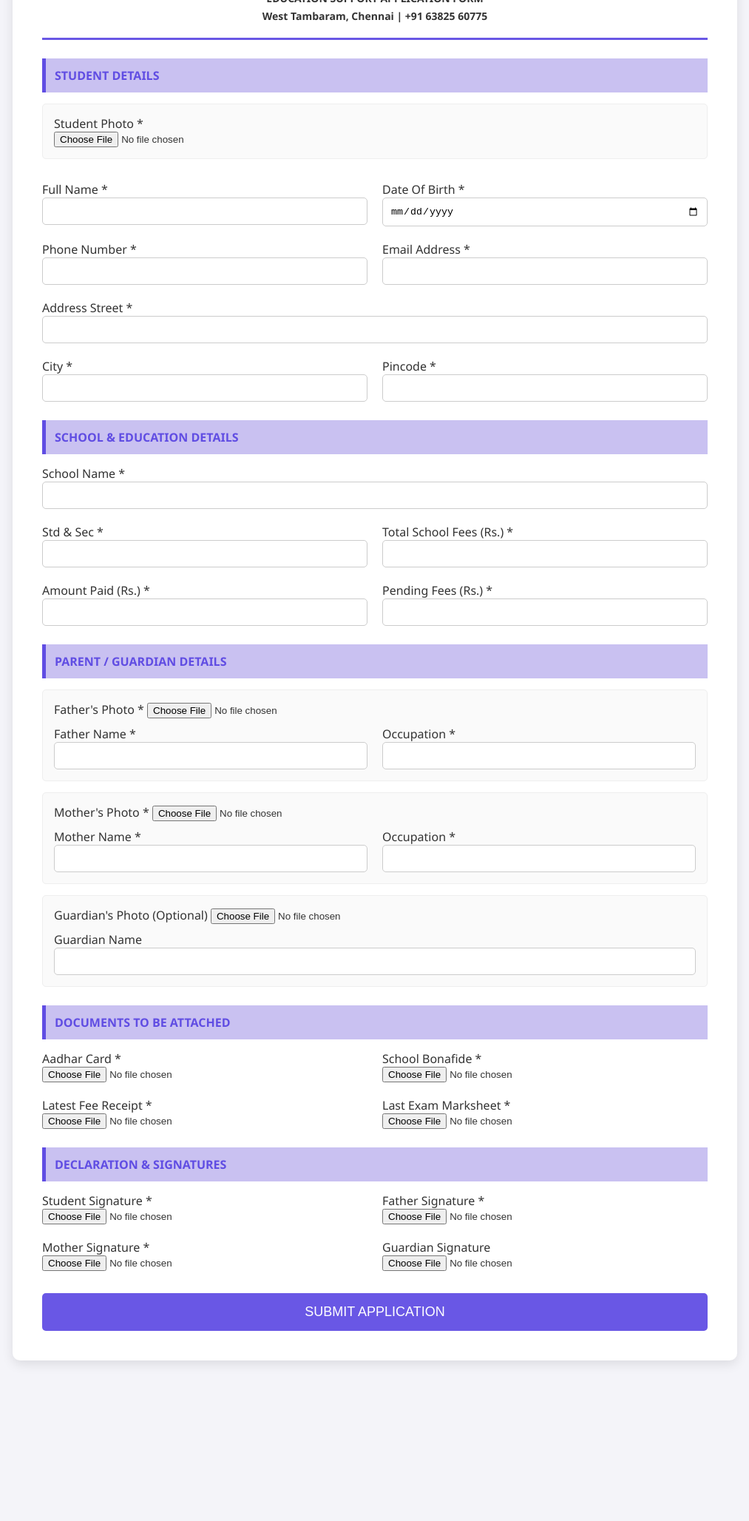
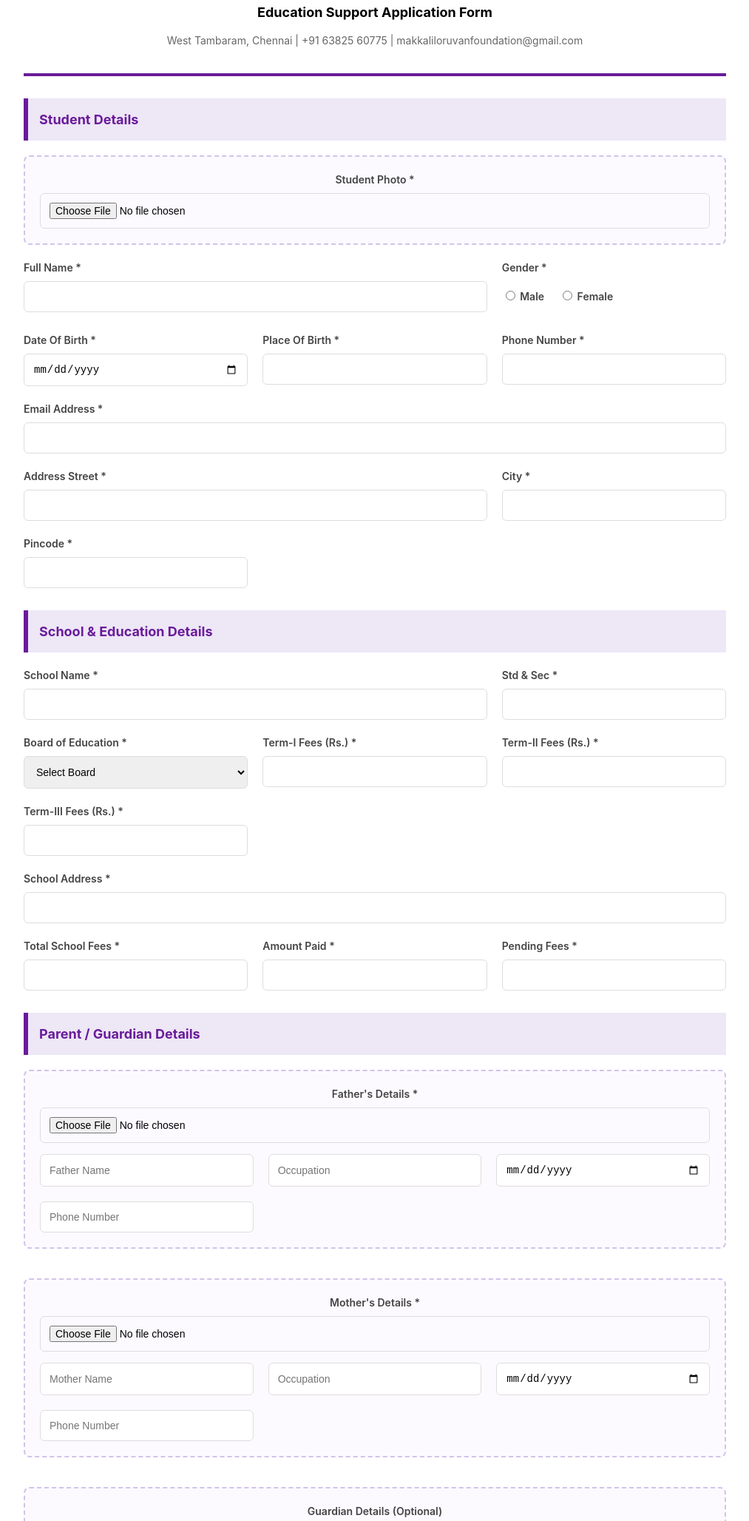
Before and after one commit to surhendhaar07/MOF-app, a website: page index.html in a window 1280 px wide. Shown: the part 123-2179 px from the top of the page at 74% size, without its empty margins (133-1146 px from the left). Before the commit the page ends 1990 px from the top, so only its background shows below. Drawn offline with Linux system fonts and the light colour scheme.

Commit message:
Update index.html

```diff
--- a/index.html
+++ b/index.html
@@ -3,158 +3,184 @@
 <head>
     <meta charset="UTF-8">
     <meta name="viewport" content="width=device-width, initial-scale=1.0">
-    <title>Makkalil Oruvan Foundation - Education Support Form</title>
+    <title>MOF - Full Application Form</title>
     <script src="https://cdnjs.cloudflare.com/ajax/libs/html2pdf.js/0.10.1/html2pdf.bundle.min.js"></script>
     <style>
-        :root { --primary: #4c36e0d5; --bg: #f4f4f9; --white: #ffffff; --text: #333; }
-        body { font-family: 'Segoe UI', Arial, sans-serif; background-color: var(--bg); color: var(--text); padding: 20px; }
-        .container { max-width: 900px; margin: auto; background: var(--white); padding: 40px; border-radius: 10px; box-shadow: 0 5px 15px rgba(0,0,0,0.1); }
-        .header { text-align: center; border-bottom: 3px solid var(--primary); padding-bottom: 15px; margin-bottom: 25px; }
-        .header h1 { color: var(--primary); margin: 0; font-size: 28px; }
-        .header p { margin: 5px 0; font-weight: bold; font-size: 14px; }
-        .section-title { background: #3110c742; color: var(--primary); padding: 12px; font-weight: bold; border-left: 5px solid var(--primary); margin: 25px 0 15px; }
-        .grid { display: grid; grid-template-columns: 1fr 1fr; gap: 20px; }
-        .full { grid-column: span 2; }
-        .form-group { display: flex; flex-direction: column; }`
-        label { font-weight: 600; margin-bottom: 8px; font-size: 13px; }
-        input[type="text"], input[type="date"], input[type="email"], input[type="number"] { padding: 10px; border: 1px solid #ccc; border-radius: 5px; outline: none; }
-        .photo-box { border: 1px solid #eee; padding: 15px; background: #fafafa; border-radius: 5px; margin-bottom: 10px; }
-        .preview { max-width: 120px; max-height: 120px; display: none; margin-top: 10px; border: 2px solid #ddd; }
-        .sig-preview { max-width: 200px; max-height: 80px; display: none; margin-top: 10px; border: 1px dashed #aaa; }
-        .file-status { color: #2e7d32; font-size: 12px; font-weight: bold; margin-top: 5px; display: none; }
-        .instructions { background: #fff9c4; padding: 20px; border-radius: 5px; font-size: 14px; margin-top: 20px; line-height: 1.6; }
-        button { background: var(--primary); color: white; border: none; padding: 15px; font-size: 18px; border-radius: 5px; cursor: pointer; width: 100%; margin-top: 30px; transition: 0.3s; }
-        button:hover { background: #26148c; }
-        #loading { display: none; text-align: center; color: var(--primary); font-weight: bold; margin-top: 15px; }
+        :root { --primary: #6a1b9a; --bg: #f5f5f7; }
+        body { font-family: 'Inter', Arial, sans-serif; background: var(--bg); padding: 20px; line-height: 1.5; }
+        .container { max-width: 950px; margin: auto; background: #fff; padding: 40px; border-radius: 12px; box-shadow: 0 10px 30px rgba(0,0,0,0.1); }
+        .header { text-align: center; border-bottom: 4px solid var(--primary); padding-bottom: 20px; margin-bottom: 30px; }
+        .header h1 { color: var(--primary); margin: 0; font-size: 32px; text-transform: uppercase; }
+        .section-title { background: #ede7f6; color: var(--primary); padding: 15px; font-weight: bold; border-left: 6px solid var(--primary); margin: 30px 0 20px; font-size: 18px; }
+        .grid { display: grid; grid-template-columns: 1fr 1fr 1fr; gap: 20px; }
+        .full { grid-column: span 3; }
+        .two-thirds { grid-column: span 2; }
+        .form-group { display: flex; flex-direction: column; }
+        label { font-weight: 600; margin-bottom: 8px; font-size: 14px; color: #444; }
+        input, select { padding: 12px; border: 1px solid #ddd; border-radius: 6px; font-size: 14px; }
+        .upload-area { border: 2px dashed #d1c4e9; padding: 20px; background: #fcfaff; border-radius: 8px; text-align: center; }
+        .preview { max-width: 150px; max-height: 150px; display: none; margin: 15px auto 0; border: 2px solid #eee; border-radius: 4px; }
+        .sig-preview { max-width: 250px; max-height: 100px; display: none; margin: 10px 0 0; border: 1px solid #ddd; }
+        .file-label { font-size: 12px; color: #388e3c; font-weight: bold; display: none; margin-top: 8px; }
+        button { background: var(--primary); color: white; border: none; padding: 18px; font-size: 20px; font-weight: bold; border-radius: 8px; cursor: pointer; width: 100%; margin-top: 40px; }
+        #loading { display: none; text-align: center; font-weight: bold; color: var(--primary); margin-top: 20px; }
         .avoid-break { page-break-inside: avoid; }
+        .radio-group { display: flex; gap: 20px; padding: 10px 0; }
     </style>
 </head>
 <body>
 
 <div class="container" id="form-content">
     <div class="header avoid-break">
-        <h1>MAKKALIL ORUVAN FOUNDATION</h1>
-        <p>EDUCATION SUPPORT APPLICATION FORM</p>
-        <p>West Tambaram, Chennai | +91 63825 60775</p>
+        <h1>Makkalil Oruvan Foundation</h1>
+        <p style="font-weight: bold; font-size: 18px; margin: 10px 0;">Education Support Application Form</p>
+        <p style="font-size: 14px; color: #666;">West Tambaram, Chennai | +91 63825 60775 | makkaliloruvanfoundation@gmail.com</p>
     </div>
 
-    <form id="appForm">
-        <div class="section-title avoid-break">STUDENT DETAILS</div>
+    <form id="fullAppForm">
+        <div class="section-title avoid-break">Student Details</div>
         <div class="grid avoid-break">
-            <div class="form-group full photo-box">
-                <label>Student Photo * </label>
-                <input type="file" id="f_Student_Photo" accept="image/*" onchange="prev(event, 'v1')" required>
+            <div class="form-group full upload-area">
+                <label>Student Photo *</label>
+                <input type="file" id="f_Student_Photo" accept="image/*" onchange="pv(event, 'v1')" required>
                 <img id="v1" class="preview">
             </div>
-            <div class="form-group"><label>Full Name * </label><input type="text" name="sName" required></div>
-            <div class="form-group"><label>Date Of Birth * </label><input type="date" name="sDob" required></div>
-            <div class="form-group"><label>Phone Number * </label><input type="text" name="sPhone" required></div>
-            <div class="form-group"><label>Email Address * </label><input type="email" name="sEmail" required></div>
-            <div class="form-group full"><label>Address Street * </label><input type="text" name="sAddr" required></div>
-            <div class="form-group"><label>City * </label><input type="text" name="sCity" required></div>
-            <div class="form-group"><label>Pincode * </label><input type="text" name="sPin" required></div>
+            <div class="form-group two-thirds"><label>Full Name *</label><input type="text" name="sName" required></div>
+            <div class="form-group"><label>Gender *</label>
+                <div class="radio-group">
+                    <label><input type="radio" name="gender" value="Male" required> Male</label>
+                    <label><input type="radio" name="gender" value="Female" required> Female</label>
+                </div>
+            </div>
+            <div class="form-group"><label>Date Of Birth *</label><input type="date" name="sDob" required></div>
+            <div class="form-group"><label>Place Of Birth *</label><input type="text" name="sPlace" required></div>
+            <div class="form-group"><label>Phone Number *</label><input type="text" name="sPhone" required></div>
+            <div class="form-group full"><label>Email Address *</label><input type="email" name="sEmail" required></div>
+            <div class="form-group two-thirds"><label>Address Street *</label><input type="text" name="sAddr" required></div>
+            <div class="form-group"><label>City *</label><input type="text" name="sCity" required></div>
+            <div class="form-group"><label>Pincode *</label><input type="text" name="sPin" required></div>
         </div>
 
-        <div class="section-title avoid-break">SCHOOL & EDUCATION DETAILS</div>
+        <div class="section-title avoid-break">School & Education Details</div>
         <div class="grid avoid-break">
-            <div class="form-group full"><label>School Name * </label><input type="text" name="schName" required></div>
-            <div class="form-group"><label>Std & Sec * </label><input type="text" name="schStd" required></div>
-            <div class="form-group"><label>Total School Fees (Rs.) * </label><input type="number" name="schTotal" required></div>
-            <div class="form-group"><label>Amount Paid (Rs.) * </label><input type="number" name="schPaid" required></div>
-            <div class="form-group"><label>Pending Fees (Rs.) * </label><input type="number" name="schPending" required></div>
+            <div class="form-group two-thirds"><label>School Name *</label><input type="text" name="schName" required></div>
+            <div class="form-group"><label>Std & Sec *</label><input type="text" name="schStd" required></div>
+            <div class="form-group"><label>Board of Education *</label>
+                <select name="schBoard" required>
+                    <option value="">Select Board</option>
+                    <option value="Matriculation">Matriculation</option>
+                    <option value="CBSE">CBSE</option>
+                    <option value="ICSE">ICSE</option>
+                </select>
+            </div>
+            <div class="form-group"><label>Term-I Fees (Rs.) *</label><input type="number" name="t1" required></div>
+            <div class="form-group"><label>Term-II Fees (Rs.) *</label><input type="number" name="t2" required></div>
+            <div class="form-group"><label>Term-III Fees (Rs.) *</label><input type="number" name="t3" required></div>
+            <div class="form-group full"><label>School Address *</label><input type="text" name="schAddr" required></div>
+            <div class="form-group"><label>Total School Fees *</label><input type="number" name="schTotal" required></div>
+            <div class="form-group"><label>Amount Paid *</label><input type="number" name="schPaid" required></div>
+            <div class="form-group"><label>Pending Fees *</label><input type="number" name="schPend" required></div>
         </div>
 
-        <div class="section-title avoid-break">PARENT / GUARDIAN DETAILS</div>
-        <div class="photo-box avoid-break">
-            <label>Father's Photo * </label>
-            <input type="file" id="f_Father_Photo" accept="image/*" onchange="prev(event, 'v2')" required>
+        <div class="section-title avoid-break">Parent / Guardian Details</div>
+        <div class="grid">
+            <div class="form-group full upload-area avoid-break">
+                <label>Father's Details *</label>
+                <input type="file" id="f_Father_Photo" accept="image/*" onchange="pv(event, 'v2')" required>
                 <img id="v2" class="preview">
-            <div class="grid" style="margin-top:10px;">
-                <div class="form-group"><label>Father Name * </label><input type="text" name="fName" required></div>
-                <div class="form-group"><label>Occupation * </label><input type="text" name="fOcc" required></div>
+                <div class="grid" style="margin-top:15px;">
+                    <input type="text" name="fName" placeholder="Father Name" required>
+                    <input type="text" name="fOcc" placeholder="Occupation" required>
+                    <input type="date" name="fDob" required>
+                    <input type="text" name="fPhone" placeholder="Phone Number" required>
                 </div>
             </div>
 
-        <div class="photo-box avoid-break" style="margin-top:15px;">
-            <label>Mother's Photo * </label>
-            <input type="file" id="f_Mother_Photo" accept="image/*" onchange="prev(event, 'v3')" required>
+            <div class="form-group full upload-area avoid-break" style="margin-top:20px;">
+                <label>Mother's Details *</label>
+                <input type="file" id="f_Mother_Photo" accept="image/*" onchange="pv(event, 'v3')" required>
                 <img id="v3" class="preview">
-            <div class="grid" style="margin-top:10px;">
-                <div class="form-group"><label>Mother Name * </label><input type="text" name="mName" required></div>
-                <div class="form-group"><label>Occupation * </label><input type="text" name="mOcc" required></div>
+                <div class="grid" style="margin-top:15px;">
+                    <input type="text" name="mName" placeholder="Mother Name" required>
+                    <input type="text" name="mOcc" placeholder="Occupation" required>
+                    <input type="date" name="mDob" required>
+                    <input type="text" name="mPhone" placeholder="Phone Number" required>
                 </div>
             </div>
 
-        <div class="photo-box avoid-break" style="margin-top:15px;">
-            <label>Guardian's Photo (Optional) </label>
-            <input type="file" id="f_Guardian_Photo" accept="image/*" onchange="prev(event, 'v4')">
+            <div class="form-group full upload-area avoid-break" style="margin-top:20px;">
+                <label>Guardian Details (Optional)</label>
+                <input type="file" id="f_Guardian_Photo" accept="image/*" onchange="pv(event, 'v4')">
                 <img id="v4" class="preview">
-            <div class="form-group" style="margin-top:10px;"><label>Guardian Name </label><input type="text" name="gName"></div>
+                <div class="grid" style="margin-top:15px;">
+                    <input type="text" name="gName" placeholder="Guardian Name">
+                    <input type="text" name="gOcc" placeholder="Occupation">
+                    <input type="date" name="gDob">
+                    <input type="text" name="gPhone" placeholder="Phone Number">
+                </div>
+            </div>
         </div>
 
-        <div class="section-title avoid-break">DOCUMENTS TO BE ATTACHED</div>
+        <div class="section-title avoid-break">Required Documents</div>
         <div class="grid avoid-break">
-            <div class="form-group"><label>Aadhar Card * </label><input type="file" id="f_Aadhar_Card" onchange="stat(event, 'n1')" required><span id="n1" class="file-status"></span></div>
-            <div class="form-group"><label>School Bonafide * </label><input type="file" id="f_Bonafide_Cert" onchange="stat(event, 'n2')" required><span id="n2" class="file-status"></span></div>
-            <div class="form-group"><label>Latest Fee Receipt * </label><input type="file" id="f_Fee_Receipt" onchange="stat(event, 'n3')" required><span id="n3" class="file-status"></span></div>
-            <div class="form-group"><label>Last Exam Marksheet * </label><input type="file" id="f_Marksheet" onchange="stat(event, 'n4')" required><span id="n4" class="file-status"></span></div>
+            <div class="form-group"><label>Aadhar (Student & Parent) *</label><input type="file" id="f_Aadhar_Card" onchange="st(event, 'n1')" required><span id="n1" class="file-label"></span></div>
+            <div class="form-group"><label>School Bonafide *</label><input type="file" id="f_Bonafide_Cert" onchange="st(event, 'n2')" required><span id="n2" class="file-label"></span></div>
+            <div class="form-group"><label>Latest Fee Structure *</label><input type="file" id="f_Fee_Structure" onchange="st(event, 'n3')" required><span id="n3" class="file-label"></span></div>
+            <div class="form-group"><label>Last Exam Marksheet *</label><input type="file" id="f_Marksheet" onchange="st(event, 'n4')" required><span id="n4" class="file-label"></span></div>
         </div>
 
-        <div class="section-title avoid-break">DECLARATION & SIGNATURES</div>
+        <div class="section-title avoid-break">Declaration & Signatures</div>
+        <p class="avoid-break" style="font-size: 13px; color: #555;">I hereby declare that the above information provided is true and correct to the best of my knowledge[cite: 103]. I understand the foundation may verify these details[cite: 104].</p>
         <div class="grid avoid-break">
-            <div class="form-group"><label>Student Signature * </label><input type="file" id="f_Student_Signature" accept="image/*" onchange="prev(event, 's1')" required><img id="s1" class="sig-preview"></div>
-            <div class="form-group"><label>Father Signature * </label><input type="file" id="f_Father_Signature" accept="image/*" onchange="prev(event, 's2')" required><img id="s2" class="sig-preview"></div>
-            <div class="form-group"><label>Mother Signature * </label><input type="file" id="f_Mother_Signature" accept="image/*" onchange="prev(event, 's3')" required><img id="s3" class="sig-preview"></div>
-            <div class="form-group"><label>Guardian Signature </label><input type="file" id="f_Guardian_Signature" accept="image/*" onchange="prev(event, 's4')"><img id="s4" class="sig-preview"></div>
+            <div class="form-group"><label>Student Signature *</label><input type="file" id="f_Student_Signature" accept="image/*" onchange="pv(event, 's1')" required><img id="s1" class="sig-preview"></div>
+            <div class="form-group"><label>Father Signature *</label><input type="file" id="f_Father_Signature" accept="image/*" onchange="pv(event, 's2')" required><img id="s2" class="sig-preview"></div>
+            <div class="form-group"><label>Mother Signature *</label><input type="file" id="f_Mother_Signature" accept="image/*" onchange="pv(event, 's3')" required><img id="s3" class="sig-preview"></div>
+            <div class="form-group"><label>Guardian Signature</label><input type="file" id="f_Guardian_Signature" accept="image/*" onchange="pv(event, 's4')"><img id="s4" class="sig-preview"></div>
         </div>
 
-        <button type="submit" id="sub">SUBMIT APPLICATION</button>
-        <p id="loading">Compressing files and generating ZIP bundle...</p>
+        <button type="submit" id="submitBtn">Finalize & Submit Application</button>
+        <div id="loading">Compressing files and generating secure ZIP bundle... Please wait.</div>
     </form>
 </div>
 
 <script>
-    function prev(e, id) {
+    function pv(e, id) {
         const r = new FileReader();
         r.onload = () => { const i = document.getElementById(id); i.src = r.result; i.style.display = 'block'; };
         r.readAsDataURL(e.target.files[0]);
     }
-    function stat(e, id) {
+    function st(e, id) {
         const s = document.getElementById(id);
         s.textContent = "✓ Linked: " + e.target.files[0].name;
         s.style.display = 'block';
     }
 
-    document.getElementById('appForm').addEventListener('submit', async function(e) {
+    document.getElementById('fullAppForm').addEventListener('submit', async function(e) {
         e.preventDefault();
-        const btn = document.getElementById('sub');
+        const btn = document.getElementById('submitBtn');
         const load = document.getElementById('loading');
-
         btn.style.display = 'none';
         load.style.display = 'block';
 
-        // 1. Generate PDF
-        const opt = { margin: 10, filename: 'Form.pdf', html2canvas: { scale: 2, scrollY: 0 }, jsPDF: { unit: 'mm', format: 'a4' } };
+        const opt = { margin: 10, filename: 'MOF_Form.pdf', html2canvas: { scale: 2, scrollY: 0 }, jsPDF: { unit: 'mm', format: 'a4' } };
         const pdf = await html2pdf().set(opt).from(document.getElementById('form-content')).output('blob');
 
-        // 2. Build FormData
         const fd = new FormData();
         fd.append('studentName', document.querySelector('input[name="sName"]').value);
-        fd.append('Application_Form', pdf, 'Application_Form.pdf');
+        fd.append('Generated_Application_Form', pdf, 'Application_Form.pdf');
 
-        // Capture all file inputs by ID
         document.querySelectorAll('input[type="file"]').forEach(input => {
             if (input.files[0]) {
-                const key = input.id.replace('f_', '');
-                fd.append(key, input.files[0]);
+                const name = input.id.replace('f_', '');
+                fd.append(name, input.files[0]);
             }
         });
 
         try {
-            const res = await fetch('http://localhost:3000/send-email', { method: 'POST', body: fd });
-            if (res.ok) alert('Application sent! Check your email for the ZIP bundle.');
-            else alert('Error submitting form.');
-        } catch (err) { alert('Server unavailable.'); }
+            const res = await fetch('https://your-backend-url.onrender.com/send-email', { method: 'POST', body: fd });
+            if (res.ok) alert('Application sent successfully!');
+            else alert('Submission error.');
+        } catch (err) { alert('Server connection failed.'); }
         finally { btn.style.display = 'block'; load.style.display = 'none'; }
     });
 </script>
```
Lines whose indentation alone changed are shown as unchanged.
